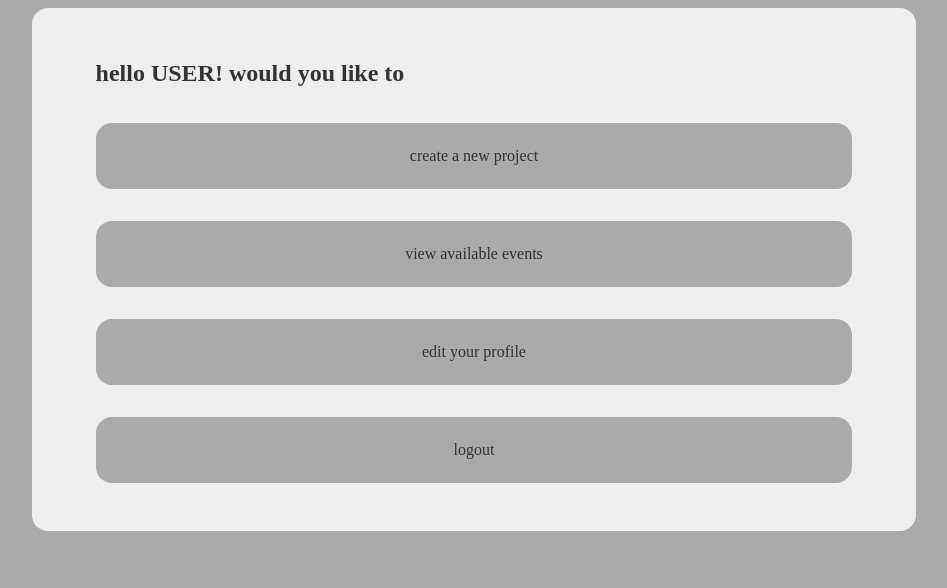
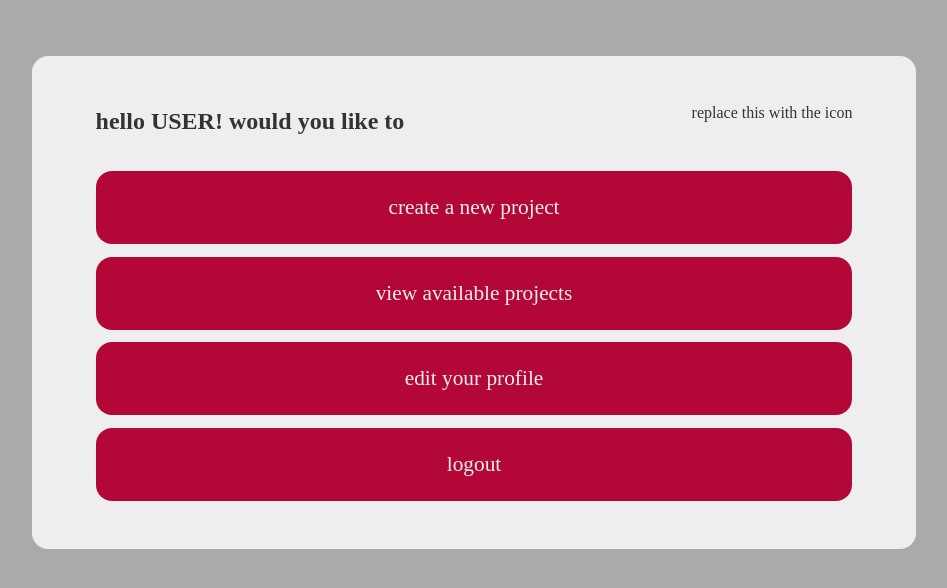
Before and after one commit to CSEN-SCU/csen-174-w24-project-letscollab, a plain HTML site: page html/home.html in a window 1280 px wide. Shown: the whole page, without its empty margins (166-1113 px from the left). Drawn offline with Linux system fonts and the light colour scheme.

Commit message:
home page basic css

```diff
--- a/css/base.css
+++ b/css/base.css
@@ -3,6 +3,7 @@ html, body
     --background-color: #aaa;
     --white: #eee;
     --black: #333;
+    --scuRed: #b30738;
 
     background-color: var(--background-color);
     color: var(--black);
@@ -18,38 +19,51 @@ main
     box-sizing: border-box;
     display: flex;
     flex-direction: column;
-    margin: auto;
+    margin: 3rem auto;
     padding: 2rem 4rem;
     /* text-align: center; */
     width: 70%;
+}
+
+header
+{
+    display: flex;
+    flex-direction: row;
+    justify-content: space-between;
 }
 
 ul
 {
     display: flex;
     flex-direction: column;
+    gap: .8rem;
     list-style-type: none;
-    margin: 0;
+    margin: 1rem 0;
     padding: 0;
 
     li
     {
         display: flex;
-        margin: 1rem 0;
         text-align: center;
 
         a
         {
-            background-color: var(--background-color);
+            background-color: var(--scuRed);
             border-radius: 1rem;
             box-sizing: border-box;
-            color: var(--black);
+            color: var(--white);
+            font-size: 16pt;
+            height: 100%;
             padding: 1.5rem 0;
-            height: 100%;
             /* padding: 1rem; */
             text-decoration: none;
+            transition: all 0.5s;
+            width: 100%;
+        }
 
-            width: 100%;
+        a:hover
+        {
+            background-color: var(--black);
         }
     }
 }
--- a/css/index.css
+++ b/css/index.css
@@ -18,5 +18,4 @@ main
     padding: 2rem 4rem;
     text-align: center;
     width: 50%;
-
 }
--- a/html/home.html
+++ b/html/home.html
@@ -1,5 +1,6 @@
 <!DOCTYPE html>
 <html lang="en">
+
 <head>
     <meta charset="UTF-8">
     <title>LetsCollab: Home</title>
@@ -12,15 +13,19 @@
 
 <body>
     <main>
-        <h2>hello USER! would you like to</h2>
+        <header>
+            <h2>hello USER! would you like to</h2>
+            <p>replace this with the icon</p>
+        </header>
 
         <ul>
-            <li><a href="home.html">create a new project</a></li>
-            <li><a href="events.html">view available events</a></li>
+            <li><a href="project.html">create a new project</a></li>
+            <li><a href="projects.html">view available projects</a></li>
             <li><a href="profile.html">edit your profile</a></li>
-            <!-- this should log you out -->
+            <!-- TODO js/jquery to log you out -->
             <li><a href="index.html">logout</a></li>
         </ul>
     </main>
 </body>
+
 </html>
```
